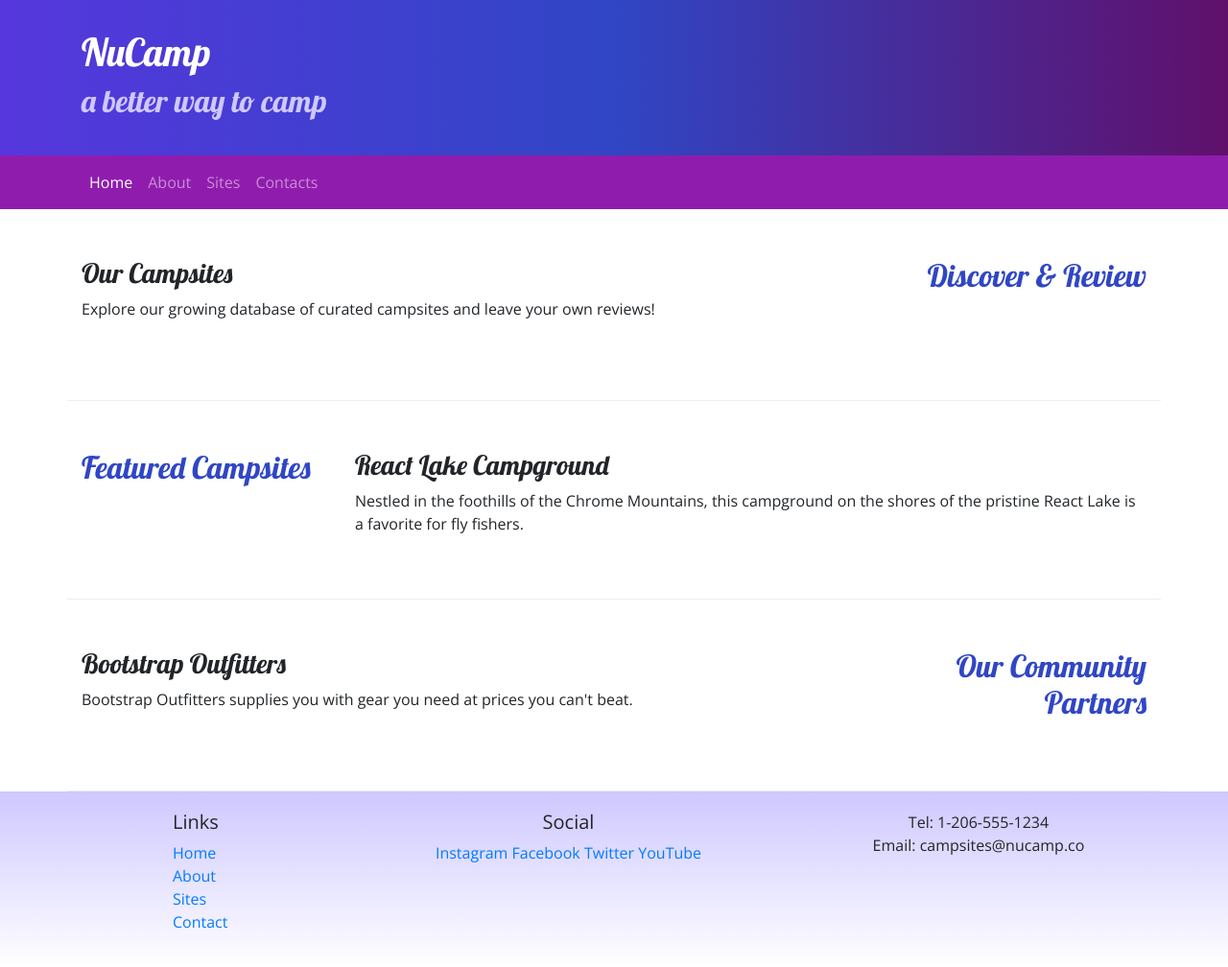
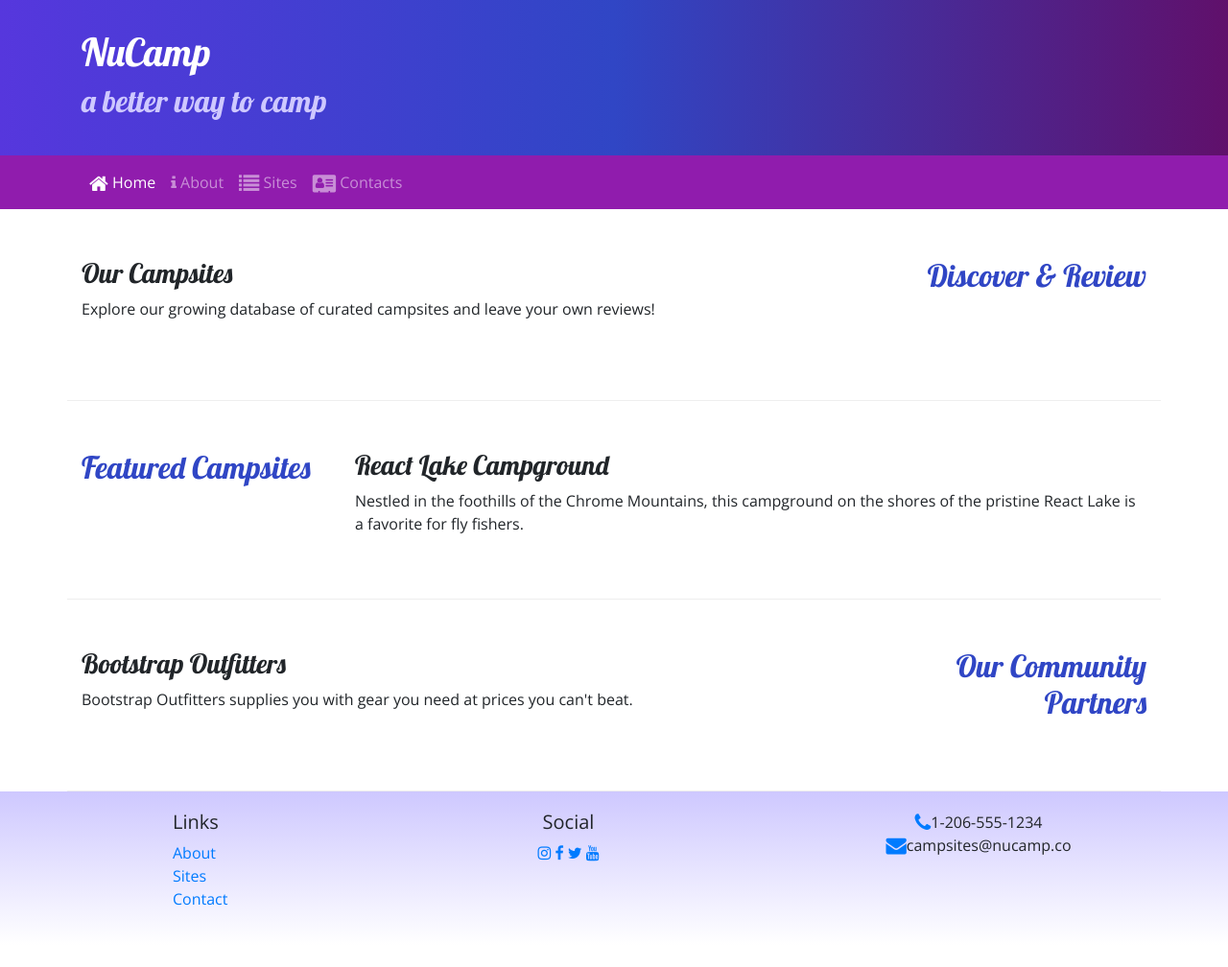
Before and after one commit to n0ughtchill/nucampsite, a website: page index.html in a window 1280 px wide. Shown: the whole page at 96% size. After the commit the page ends 985 px from the top, so only its background shows below. Drawn offline with nearby package versions, Linux system fonts and the light colour scheme.

Commit message:
Added icons

```diff
--- a/index.html
+++ b/index.html
@@ -11,6 +11,11 @@
       href="node_modules/bootstrap/dist/css/bootstrap.min.css"
     />
     <!-- Additional CSS must be placed after Bootstrap CSS -->
+    <!-- Additional CSS must be placed after Bootstrap CSS -->
+    <link
+      rel="stylesheet"
+      href="node_modules/font-awesome/css/font-awesome.min.css"
+    />
     <link
       rel="stylesheet"
       href="https://fonts.googleapis.com/css?family=Lobster|Open+Sans"
@@ -45,13 +50,25 @@
         <div class="collapse navbar-collapse" id="nucampNavbar">
           <ul class="navbar-nav">
             <li class="nav-item active">
-              <a class="nav-link" href="#">Home</a>
+              <a class="nav-link" href="#"
+                ><i class="fa fa-home fa-lg"></i> Home</a
+              >
             </li>
             <li class="nav-item">
-              <a class="nav-link" href="aboutus.html">About</a>
+              <a class="nav-link" href="aboutus.html"
+                ><i class="fa fa-info fa-la"></i> About</a
+              >
             </li>
-            <li class="nav-item"><a class="nav-link" href="#">Sites</a></li>
-            <li class="nav-item"><a class="nav-link" href="#">Contacts</a></li>
+            <li class="nav-item">
+              <a class="nav-link" href="#"
+                ><i class="fa fa-list fa-lg"></i> Sites</a
+              >
+            </li>
+            <li class="nav-item">
+              <a class="nav-link" href="#"
+                ><i class="fa fa-address-card fa-lg"></i> Contacts</a
+              >
+            </li>
           </ul>
         </div>
       </div>
@@ -108,7 +125,7 @@
           <div class="col-4 col-sm-2 offset-1">
             <h5>Links</h5>
             <ul class="list-unstyled">
-              <li><a href="#">Home</a></li>
+              <li><a href="#"><Home></a></li>
               <li><a href="#">About</a></li>
               <li><a href="#">Sites</a></li>
               <li><a href="#">Contact</a></li>
@@ -116,14 +133,14 @@
           </div>
           <div class="col-6 col-sm-5 text-center">
             <h5>Social</h5>
-            <a href="http://instagram.com/">Instagram</a>
-            <a href="http://facebook.com/">Facebook</a>
-            <a href="http://twitter.com/">Twitter</a>
-            <a href="http://youtube.com/">YouTube</a>
+            <a href="http://instagram.com/"><i class="fa fa-instagram"></i></i></a>
+            <a href="http://facebook.com/"><i class="fa fa-facebook"></i></a>
+            <a href="http://twitter.com/"><i class="fa fa-twitter"></i></a>
+            <a href="http://youtube.com/"><i class="fa fa-youtube"></i></a>
           </div>
           <div class="col-sm-4 text-center">
-            Tel: 1-206-555-1234<br />
-            Email: campsites@nucamp.co
+            <i class="fa fa-phone fa-lg text-primary"></i>1-206-555-1234<br />
+            <i class="fa fa-envelope fa-lg text-primary"></i>campsites@nucamp.co
           </div>
         </div>
       </div>
--- a/package.json
+++ b/package.json
@@ -15,6 +15,7 @@
   },
   "dependencies": {
     "bootstrap": "^4.0.0",
+    "font-awesome": "^4.7.0",
     "jquery": "^3.3.1",
     "popper.js": "^1.12.9"
   }
```
Also changed, not shown: aboutus.html (+30 -14 lines), 1 other file.
